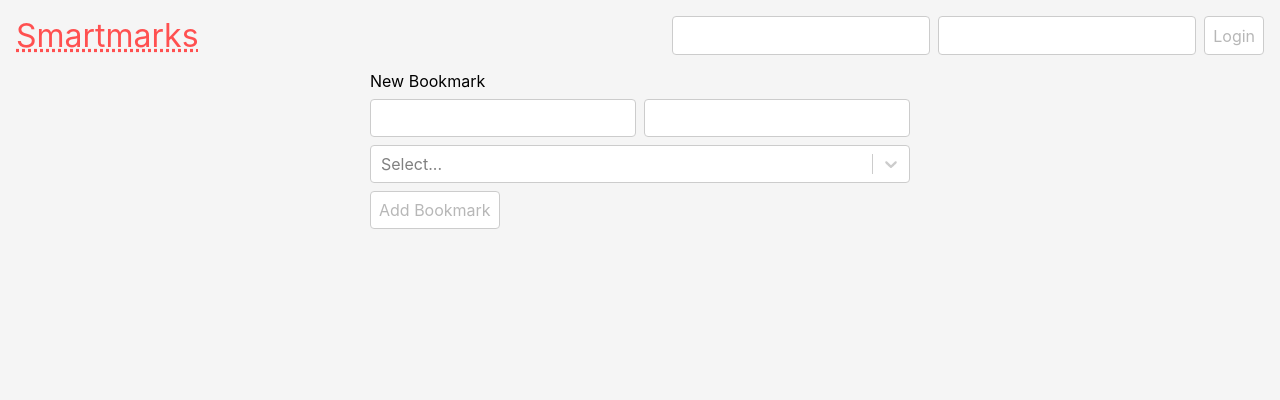
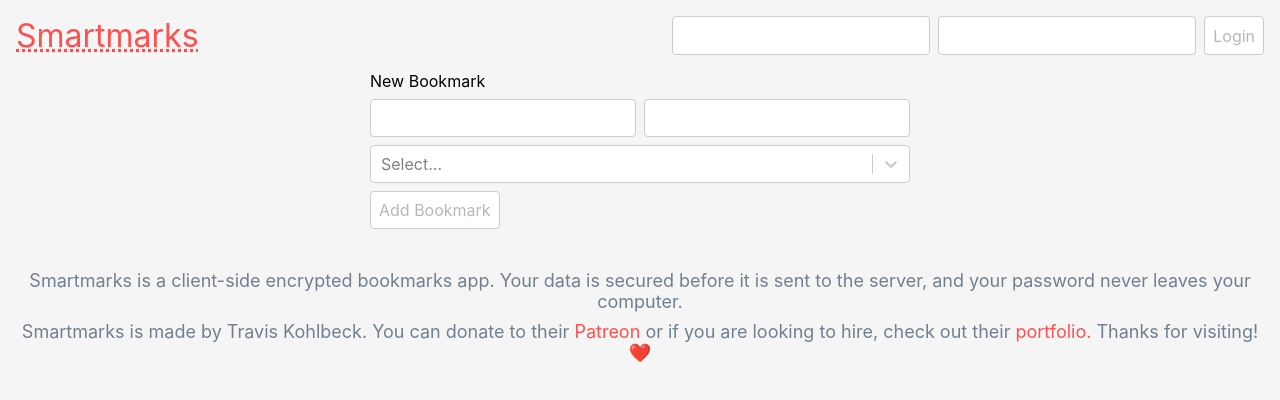
Before and after one commit to travisk-codes/smartmarks, a React (Create React App) app: page / in a window 1280 px wide. Shown: the top 400 px of the page. Built offline with nearby package versions, Linux system fonts and the light colour scheme.

Commit message:
adds pitch, colors inputs correctly

```diff
--- a/src/App.css
+++ b/src/App.css
@@ -17,26 +17,19 @@
 	border: 1px solid hsl(0, 0%, 80%);
 }
 
-button:hover,
 input:hover {
-	border-color: #ff5050;
+	outline: none;
+	border: 1px solid hsl(0, 0%, 70%);
 }
 
-input:hover {
-	border: 1px solid hsl(0%, 70%);
-}
-
+button:focus,
 input:focus {
-	border: 2px solid lightskybluejson;
+	outline: none;
+	border: 1px solid #ff5050;
+	box-shadow: 0px 0px 0px 1px #ff5050;
 }
 
 #app-root {
-	position: fixed;
-	top: 0;
-	left: 0;
-	right: 0;
-	bottom: 0;
-
 	display: flex;
 	flex-direction: column;
 }
@@ -175,3 +168,19 @@
 	margin-right: 0.5em;
 	border-radius: 0.25em;
 }
+
+.pitch {
+	margin: 0.5em 1em;
+	text-align: center;
+	font-size: 1.125em;
+	color: slategray;
+}
+
+a {
+	color: #ff5050;
+	text-decoration: unset;
+}
+
+a:hover {
+	border-bottom: 1px dotted #ff5050;
+}
--- a/src/App.js
+++ b/src/App.js
@@ -270,6 +270,14 @@
 			e.preventDefault()
 			inputMode === 'add' ? addBookmark() : updateBookmark()
 		}
+		let selectTheme = theme => ({
+			...theme,
+			colors: {
+				...theme.colors,
+				primary: '#ff5050',
+				primary25: '#ffdddd',
+			},
+		})
 		return (
 			<form id='new-bookmark' onSubmit={submitActiveBookmark}>
 				<div id='active-bookmark-section-title'>New Bookmark</div>
@@ -282,12 +290,32 @@
 						onChange={updateTags}
 						options={tagOptions}
 						isClearable
+						theme={selectTheme}
 					/>
 				</div>
 				<button disabled={!title || !url}>
 					{inputMode === 'add' ? 'Add Bookmark' : 'Edit Bookmark'}
 				</button>
 			</form>
+		)
+	}
+
+	function renderPitch() {
+		return (
+			<div>
+				<div className='pitch'>
+					Smartmarks is a client-side encrypted bookmarks app. Your data is
+					secured before it is sent to the server, and your password never
+					leaves your computer.
+				</div>
+				<div className='pitch'>
+					Smartmarks is made by Travis Kohlbeck. You can donate to their{' '}
+					<a href='https://patreon.com/travisk_creates'>Patreon</a> or if you
+					are looking to hire, check out their{' '}
+					<a href='https://hire.travisk.info'>portfolio.</a> Thanks for
+					visiting! ❤️
+				</div>
+			</div>
 		)
 	}
 
@@ -305,6 +333,7 @@
 			</div>
 			{renderBookmarkForm()}
 			{renderBookmarks()}
+			{renderPitch()}
 		</div>
 	)
 }
```
